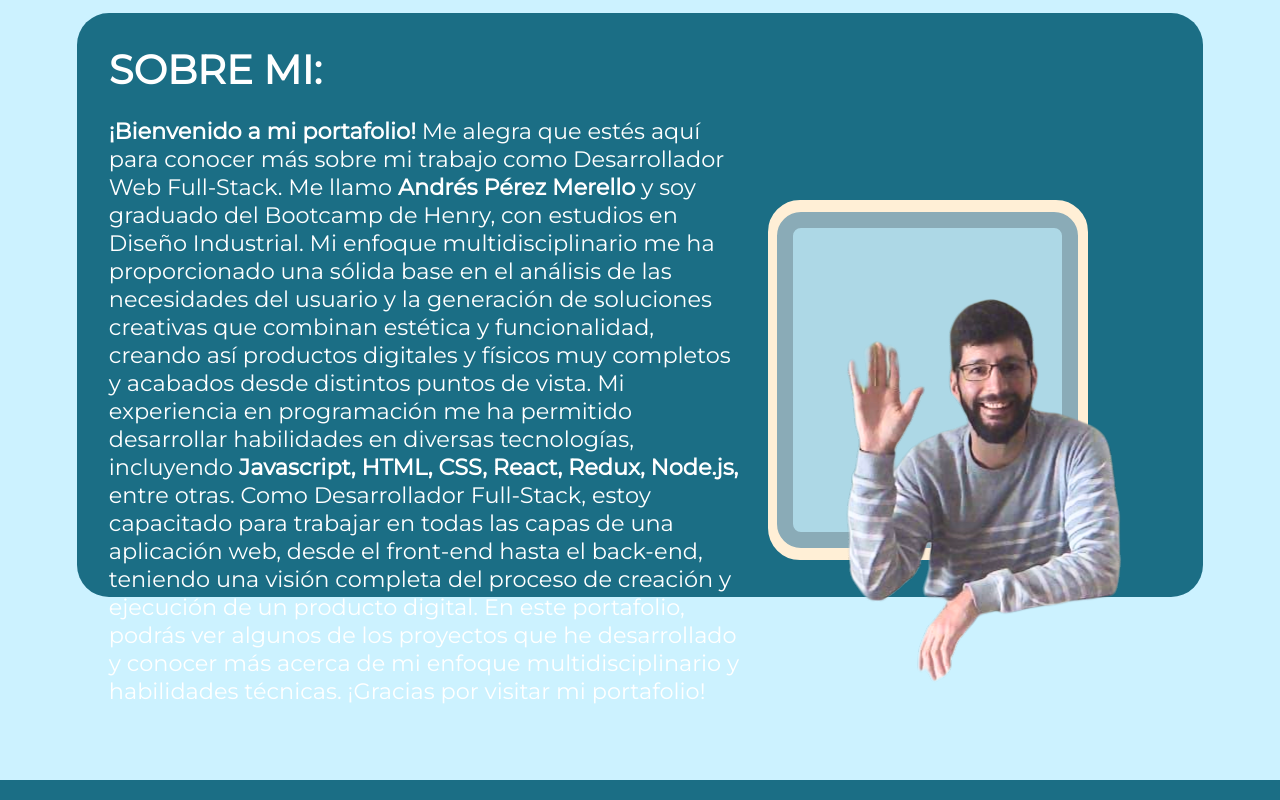
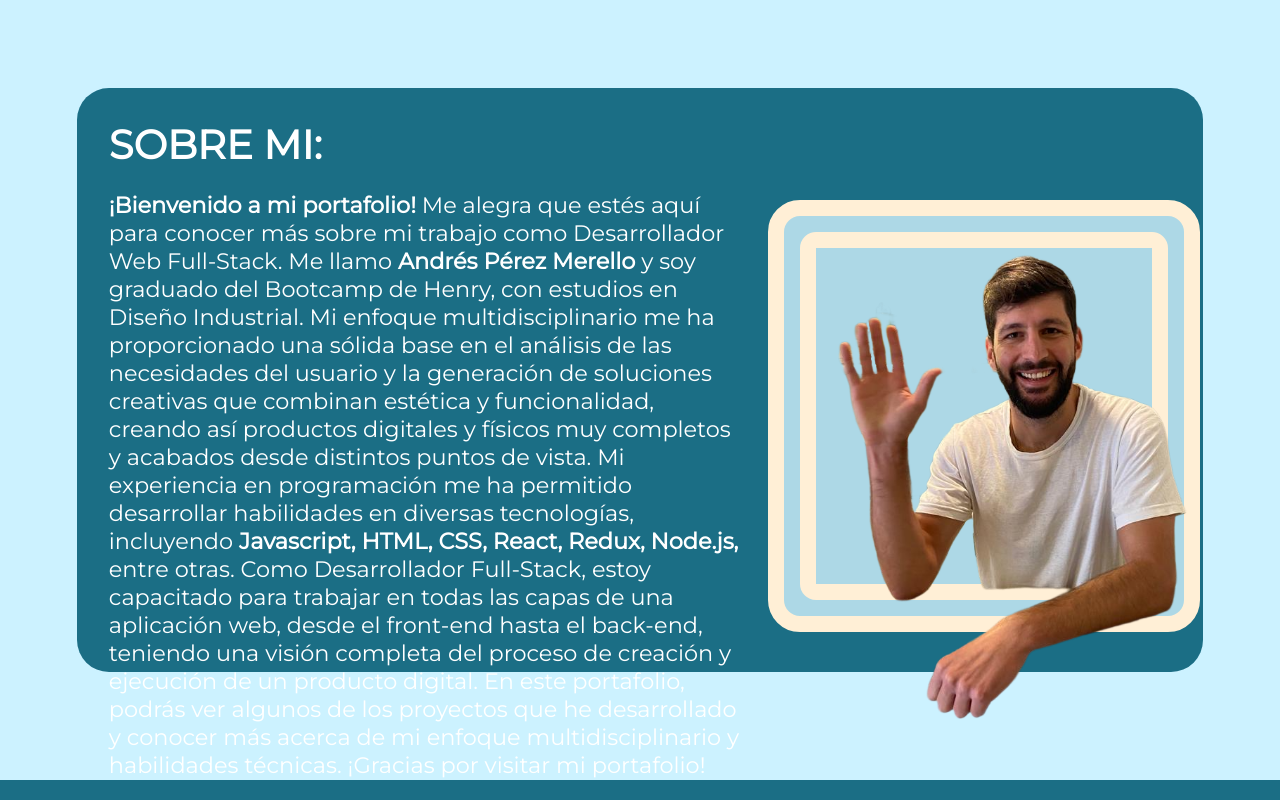
Before and after one commit to AndresPM98/Portfolio, a React (Create React App) app: page / in a window 1280 px wide. Shown: the part 820-1620 px from the top of the page. Built offline with nearby package versions, Linux system fonts and the light colour scheme.

Commit message:
foto mia

```diff
--- a/src/components/about/about.jsx
+++ b/src/components/about/about.jsx
@@ -3,15 +3,16 @@ import Text from "../text/text";
 import Yo from "../../img/yo.png";
 import style from "./about.module.css";
 
-
 const About = () => {
   return (
     <div>
       <Text />
-      <div className={style.recuadro}></div>
-      <div className={style.recuadro2}></div>
-      <div className={style.imgYo}>
-        <img src={Yo} alt="Yo" />
+      <div className={style.recuadro}>
+        <div className={style.recuadro2}>
+          <div className={style.imgYo}>
+            <img src={Yo} alt="Yo" />
+          </div>
+        </div>
       </div>
     </div>
   );
--- a/src/components/about/about.module.css
+++ b/src/components/about/about.module.css
@@ -5,27 +5,34 @@
   border: 1rem solid #FFEFD6;
   border-radius: 2rem;
   box-sizing: border-box;
-  height: 45%;
-  width: 25%;
+  height: 27rem;
+  width: 27rem;
   z-index: 0;
   background-color: #add8e6;
 }
 .recuadro2 {
   position: absolute;
-  top: 29%;
-  left: 60.7%;
-  border: 1rem solid #8aabb7;
-  border-radius: 1.5rem;
+  top: 50%;
+  left: 50%;
+  transform: translate(-50%, -50%);
+  border: 1rem solid #FFEFD6;
+  border-radius: 1rem;
   box-sizing: border-box;
-  height: 42%;
-  width: 23.5%;
+  height: 23rem;
+  width: 23rem;
   z-index: 0;
   background-color: #add8e6;
 }
 
+
 .imgYo {
-  margin-top: -31%;
-  margin-left: 55%;
   position: relative;
   z-index: 1;
 }
+
+.imgYo img {
+  height: 45rem;
+  display: block;
+  margin-top: -8rem;
+  margin-left: -2.5rem;
+}
```
Also changed, not shown: src/img/yo.png.
